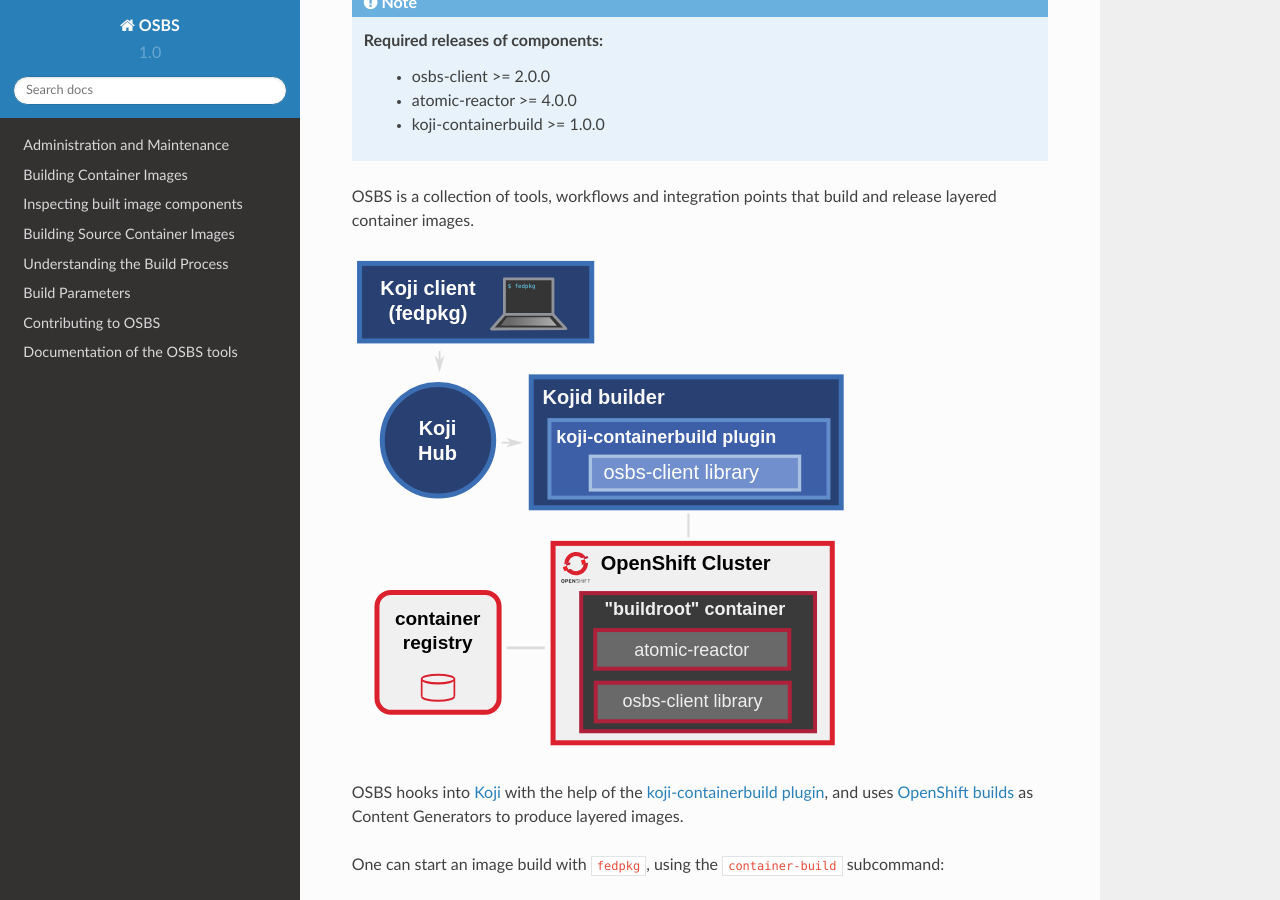
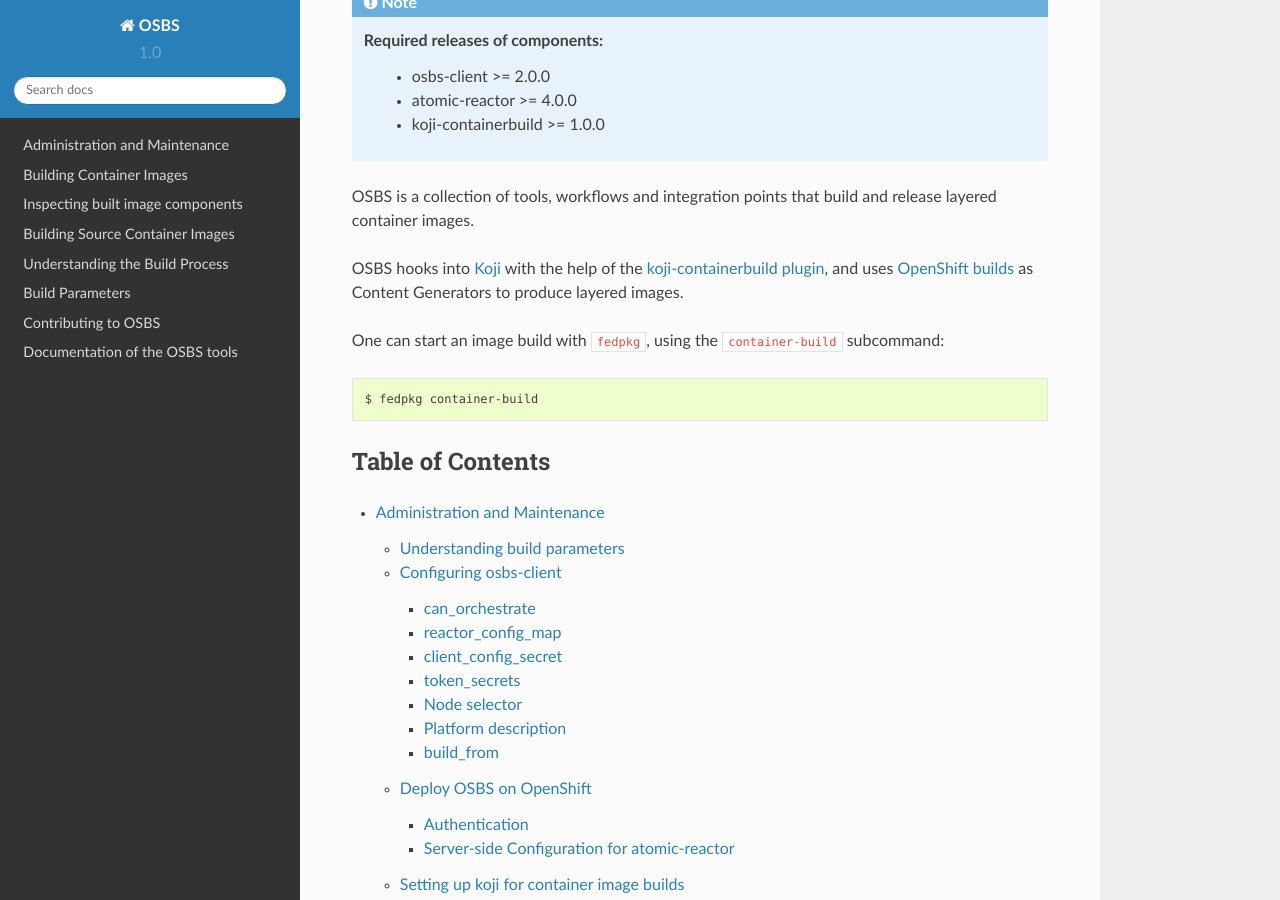
Before and after one commit to containerbuildsystem/osbs-docs, a Sphinx documentation site: the page built from docs/index.rst, in a window 1280 px wide and 900 px high, scrolled down 369 px. Built offline with Sphinx 7.4.7 and the Read the Docs theme 2.0.0, drawn with Linux system fonts in a browser that asks for light colours.

Commit message:
Remove outdated image of OSBS integration
It's outdated and will be replaced with new schema (once finalized)

Signed-off-by: Martin Basti <mbasti@redhat.com>

```diff
--- a/docs/index.rst
+++ b/docs/index.rst
@@ -14,10 +14,6 @@
 
 
 OSBS is a collection of tools, workflows and integration points that build and release layered container images.
-
-.. figure:: images/osbs-structure.svg
-   :scale: 50 %
-   :alt: OSBS component structure diagram
 
 OSBS hooks into Koji_ with the help of the `koji-containerbuild plugin
 <https://github.com/containerbuildsystem/koji-containerbuild>`_, and
```
Also changed, not shown: docs/images/osbs-structure.svg (deleted).
